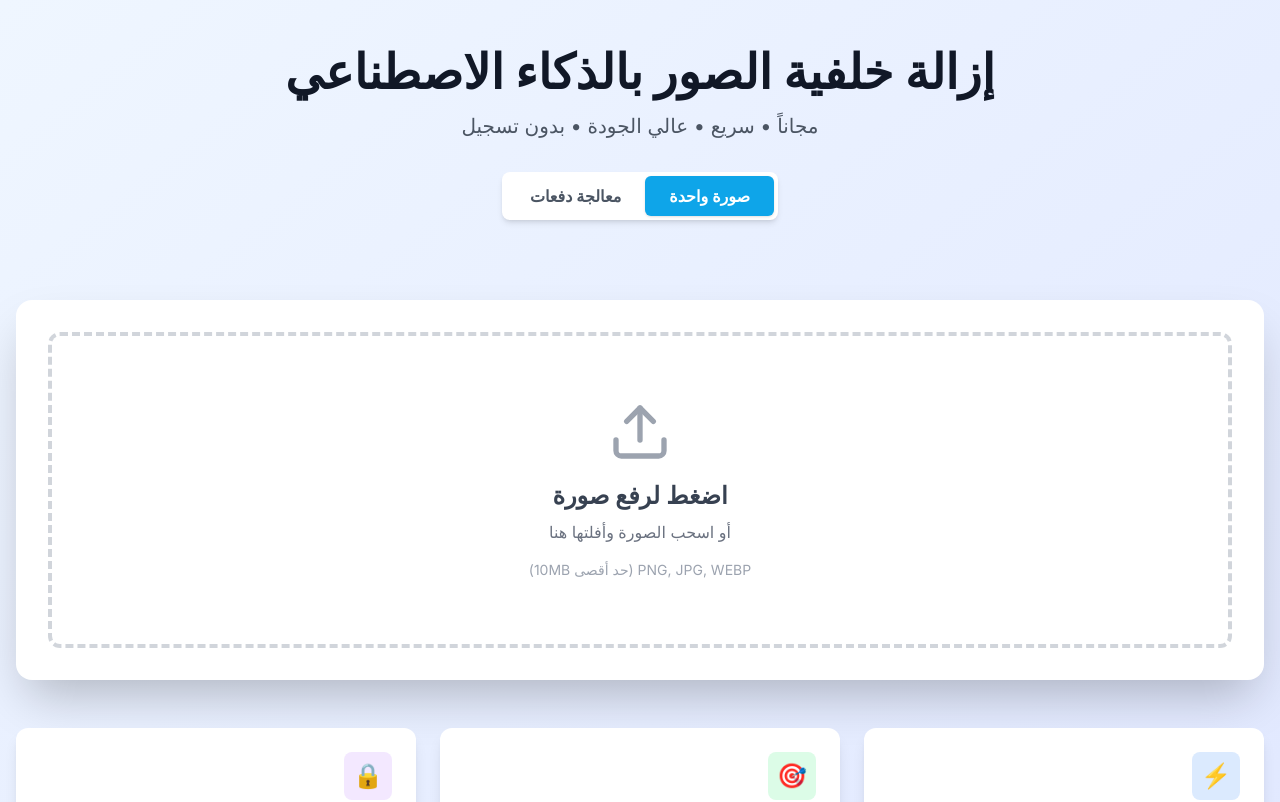
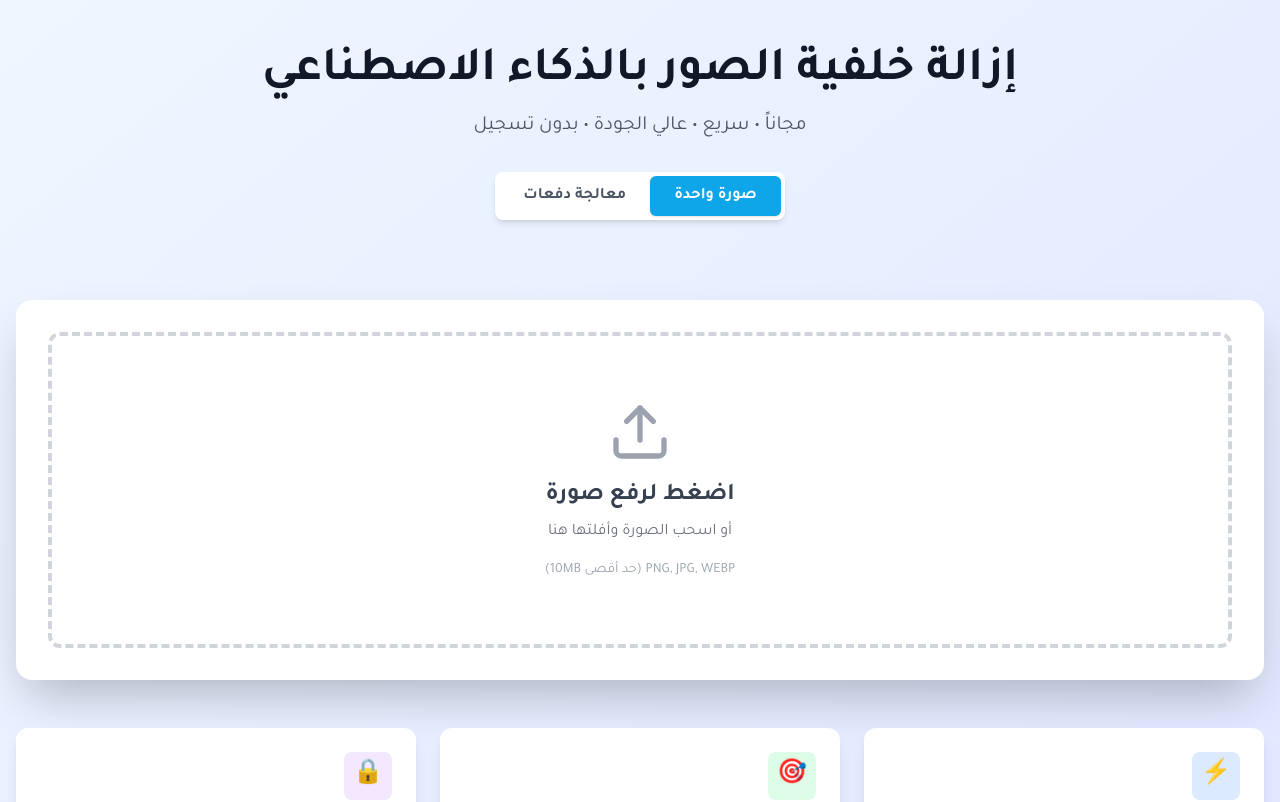
Before and after one commit to saif91alwasty-design/background-remover, a Next.js app: page / in a window 1280 px wide. Shown: the top 802 px of the page. Built offline with nearby package versions, Linux system fonts and the light colour scheme.

Commit message:
Switch font to Tajawal and update metadata
Replaced the Inter font with Tajawal for Arabic support and updated the metadata description.

```diff
--- a/app/layout.tsx
+++ b/app/layout.tsx
@@ -1,13 +1,15 @@
 import type { Metadata } from 'next';
-import { Inter } from 'next/font/google';
+import { Tajawal } from 'next/font/google';
 import './globals.css';
 
-const inter = Inter({ subsets: ['arabic', 'latin'] });
+const tajawal = Tajawal({
+  subsets: ['arabic'],
+  weight: ['400', '500', '700', '800']
+});
 
 export const metadata: Metadata = {
   title: 'إزالة خلفية الصور بالذكاء الاصطناعي - مجاناً',
-  description: 'أداة مجانية لإزالة خلفيات الصور بدقة عالية باستخدام الذكاء الاصطناعي. سريع، آمن، وبدون تسجيل.',
-  keywords: ['إزالة خلفية', 'خلفية الصور', 'ذكاء اصطناعي', 'أدوات مجانية'],
+  description: 'أداة مجانية لإزالة خلفيات الصور بدقة عالية باستخدام الذكاء الاصطناعي.',
 };
 
 export default function RootLayout({
@@ -17,7 +19,7 @@ export default function RootLayout({
 }) {
   return (
     <html lang="ar" dir="rtl">
-      <body className={inter.className}>{children}</body>
+      <body className={tajawal.className}>{children}</body>
     </html>
   );
 }
```
